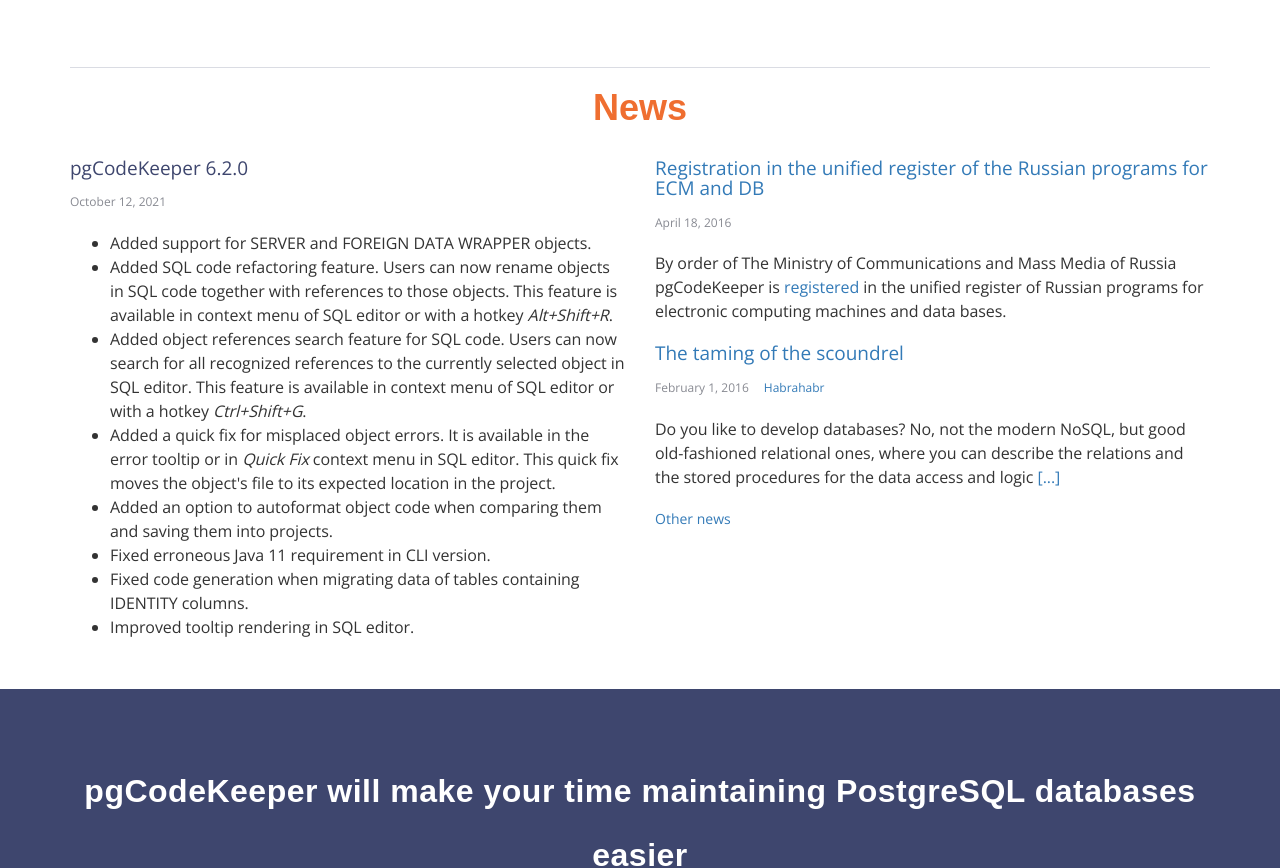
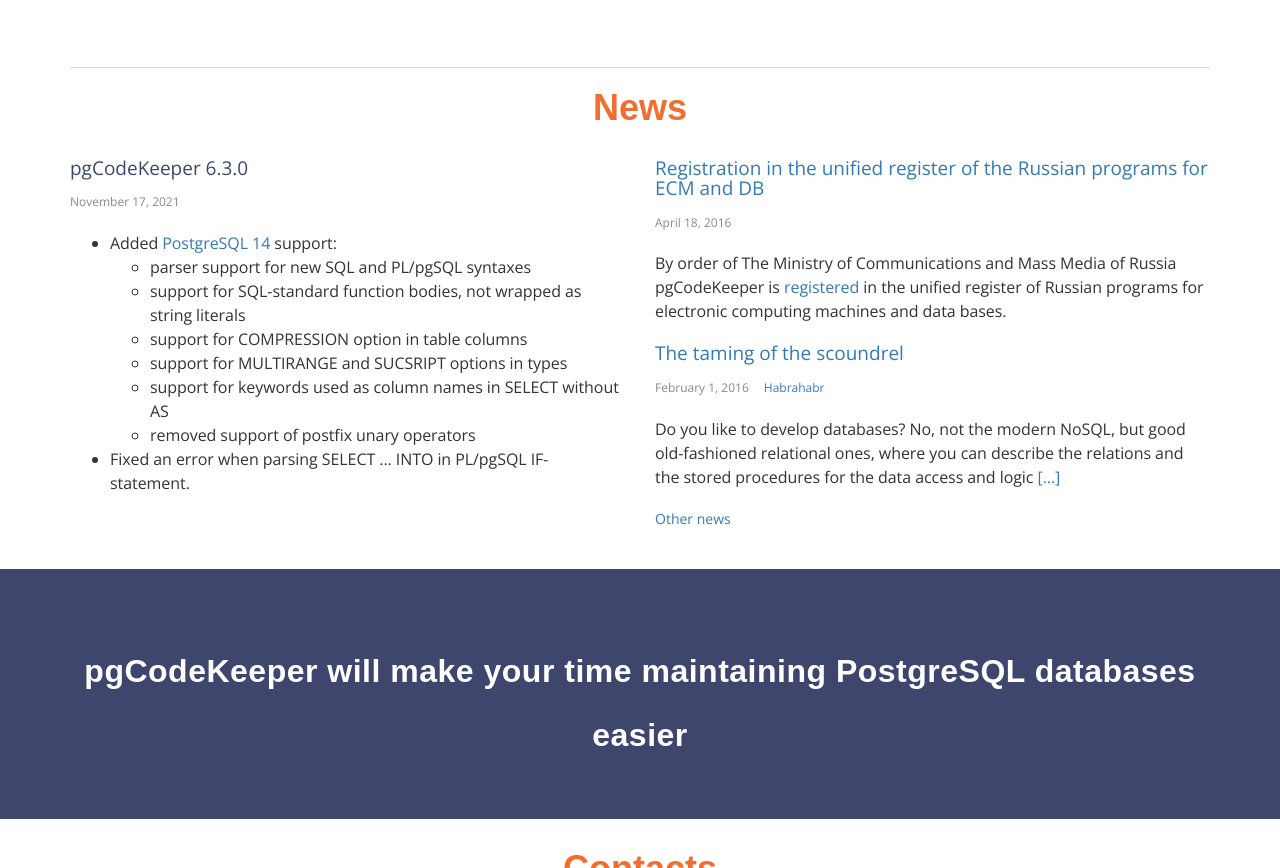
Before and after one commit to pgcodekeeper/pgcodekeeper.github.io, a plain HTML site: page index.html in a window 1280 px wide. Shown: the part 2508-3376 px from the top of the page. Drawn offline with nearby package versions, Linux system fonts and the light colour scheme; a web font is replaced by a local one.

Commit message:
announcement for 6.3.0

```diff
--- a/index.html
+++ b/index.html
@@ -237,17 +237,21 @@
       <div class="row">
 
         <div class="col-sm-6 col-lg-6">
-          <h4 class="anchor" name="pgCodeKeeper-6.2.0" id="pgCodeKeeper-6.2.0">pgCodeKeeper 6.2.0</h4>
-          <p class="date">October 12, 2021</p>
+          <h4 class="anchor" name="pgCodeKeeper-6.3.0" id="pgCodeKeeper-6.3.0">pgCodeKeeper 6.3.0</h4>
+          <p class="date">November 17, 2021</p>
           <ul class="short-article">
-            <li>Added support for SERVER and FOREIGN DATA WRAPPER objects.</li>
-            <li>Added SQL code refactoring feature. Users can now rename objects in SQL code together with references to those objects. This feature is available in context menu of SQL editor or with a hotkey <i>Alt+Shift+R</i>.</li>
-            <li>Added object references search feature for SQL code. Users can now search for all recognized references to the currently selected object in SQL editor. This feature is available in context menu of SQL editor or with a hotkey <i>Ctrl+Shift+G</i>.</li>
-            <li>Added a quick fix for misplaced object errors. It is available in the error tooltip or in <i>Quick Fix</i> context menu in SQL editor. This quick fix moves the object's file to its expected location in the project.</li>
-            <li>Added an option to autoformat object code when comparing them and saving them into projects.</li>
-            <li>Fixed erroneous Java 11 requirement in CLI version.</li>
-            <li>Fixed code generation when migrating data of tables containing IDENTITY columns.</li>
-            <li>Improved tooltip rendering in SQL editor.</li>
+            <li>
+            Added <a href='https://www.postgresql.org/docs/14/release-14.html'>PostgreSQL 14</a> support:
+              <ul>
+                <li>parser support for new SQL and PL/pgSQL syntaxes</li>
+                <li>support for SQL-standard function bodies, not wrapped as string literals</li>
+                <li>support for COMPRESSION option in table columns</li>
+                <li>support for MULTIRANGE and SUCSRIPT options in types</li>
+                <li>support for keywords used as column names in SELECT without AS</li>
+                <li>removed support of postfix unary operators</li>
+              </ul>
+            </li>
+            <li>Fixed an error when parsing SELECT ... INTO in PL/pgSQL IF-statement.</li>
           </ul>
         </div>
 
```
Also changed, not shown: _src/app/index.html (+14 -10 lines), _src/app/news.html (+17 -0 lines), news.html (+17 -0 lines).
